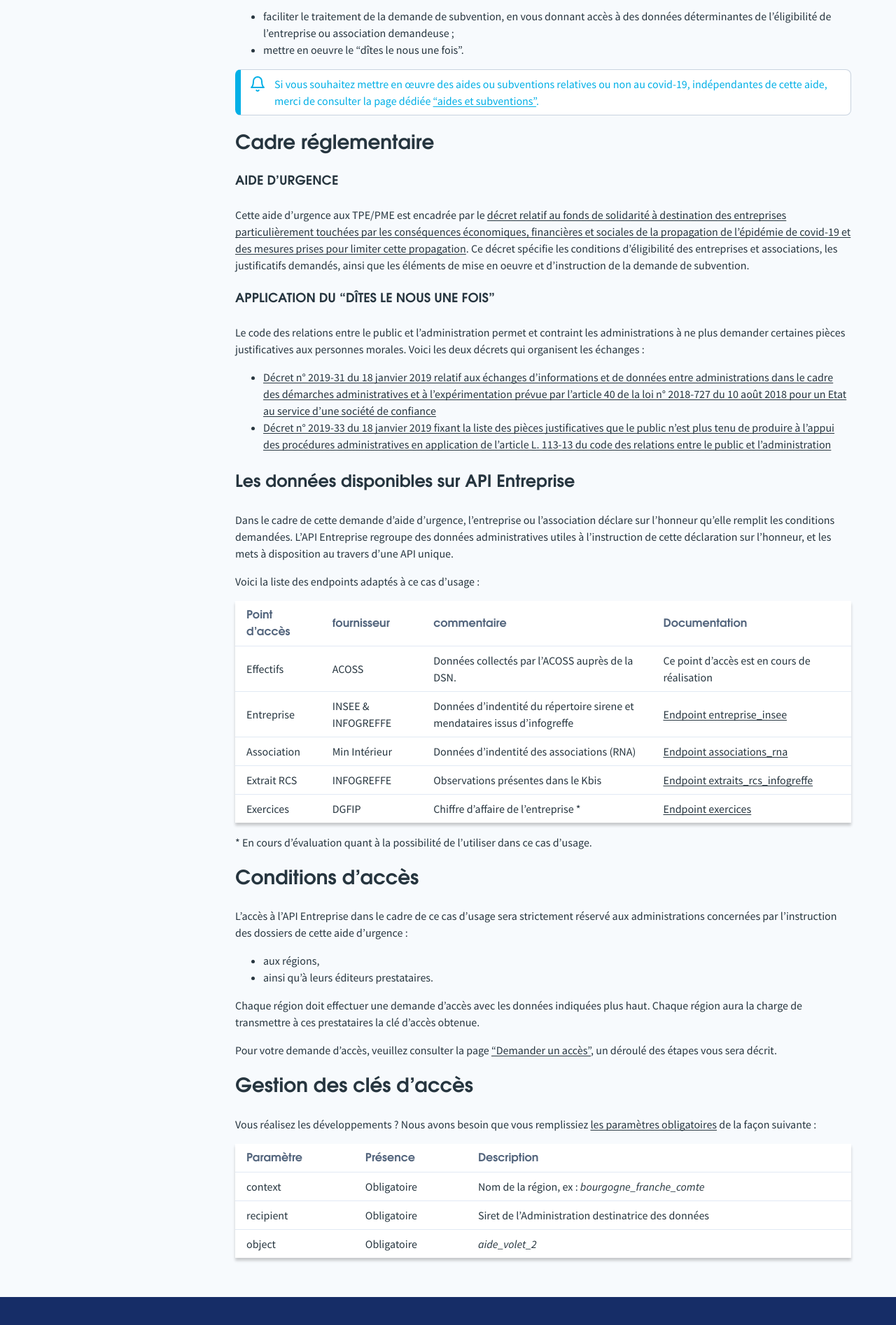
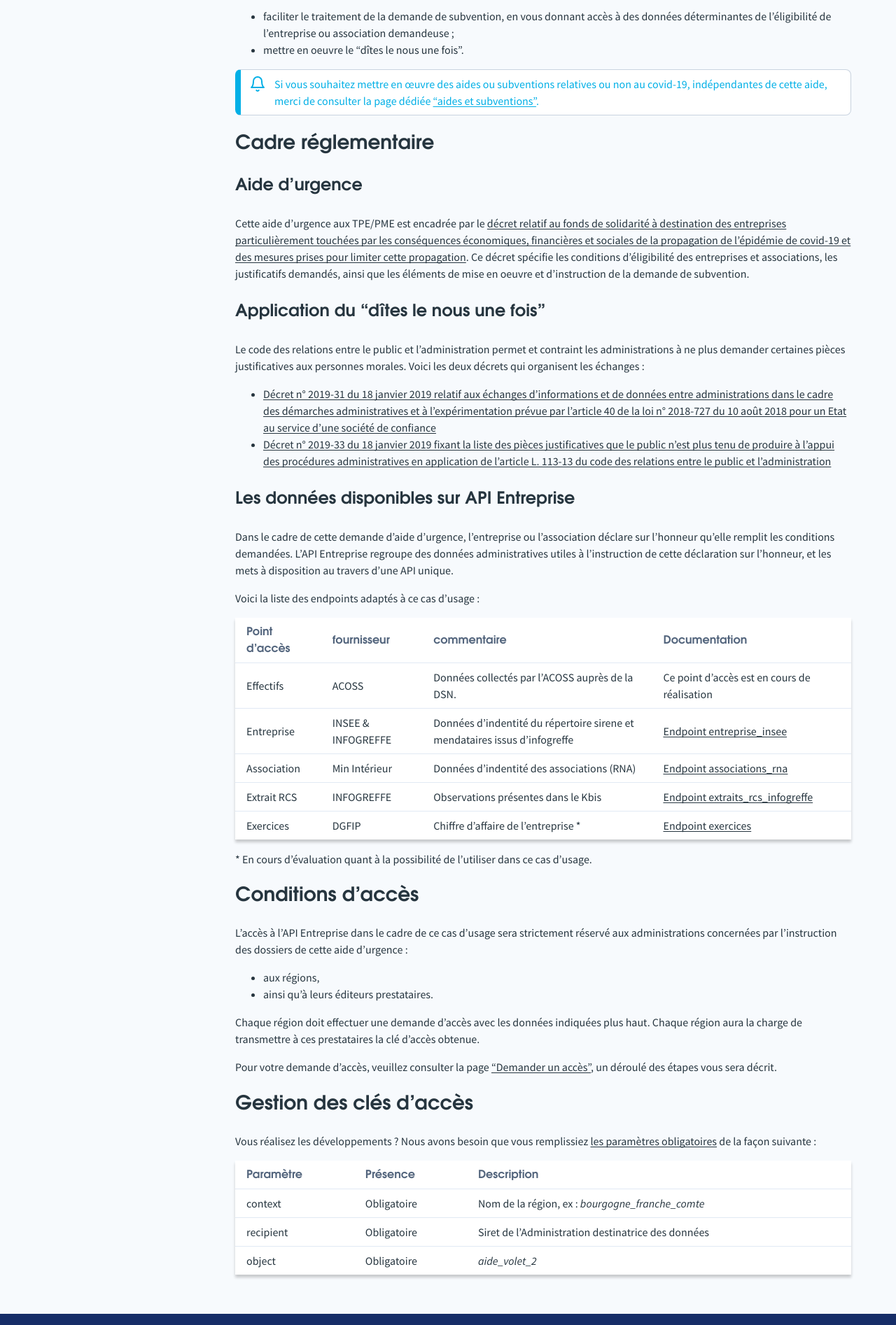
Before and after one commit to etalab/entreprise.api.gouv.fr, a Jekyll site: the page built from _use_cases/covid-19.md, in a window 1280 px wide. Shown: the part 655-2549 px from the top of the page at 70% size. Built offline with Jekyll 4.4.1, drawn with Linux system fonts in a browser that asks for light colours; some web fonts are replaced.

Commit message:
change h4 to h3 to not break sidebar

```diff
--- a/_use_cases/covid-19.md
+++ b/_use_cases/covid-19.md
@@ -24,10 +24,10 @@ Si vous souhaitez mettre en œuvre des aides ou subventions relatives ou non au
 
 ## Cadre réglementaire
 
-#### Aide d'urgence
+### Aide d'urgence
 Cette aide d'urgence aux TPE/PME est encadrée par le [décret relatif au fonds de solidarité à destination des entreprises particulièrement touchées par les conséquences économiques, financières et sociales de la propagation de l’épidémie de covid-19 et des mesures prises pour limiter cette propagation](https://www.legifrance.gouv.fr/eli/decret/2020/3/30/2020-371/jo/texte). Ce décret spécifie les conditions d'éligibilité des entreprises et associations, les justificatifs demandés, ainsi que les éléments de mise en oeuvre et d'instruction de la demande de subvention.
 
-#### Application du "dîtes le nous une fois"
+### Application du "dîtes le nous une fois"
 Le code des relations entre le public et l’administration permet et contraint les administrations à ne plus demander certaines pièces justificatives aux personnes morales.
 Voici les deux décrets qui organisent les échanges :
 - [Décret n° 2019-31 du 18 janvier 2019 relatif aux échanges d’informations et de données entre administrations dans le cadre des démarches administratives et à l’expérimentation prévue par l’article 40 de la loi n° 2018-727 du 10 août 2018 pour un Etat au service d’une société de confiance](https://www.legifrance.gouv.fr/affichTexte.do?cidTexte=JORFTEXT000038029589&categorieLien=id)
```
